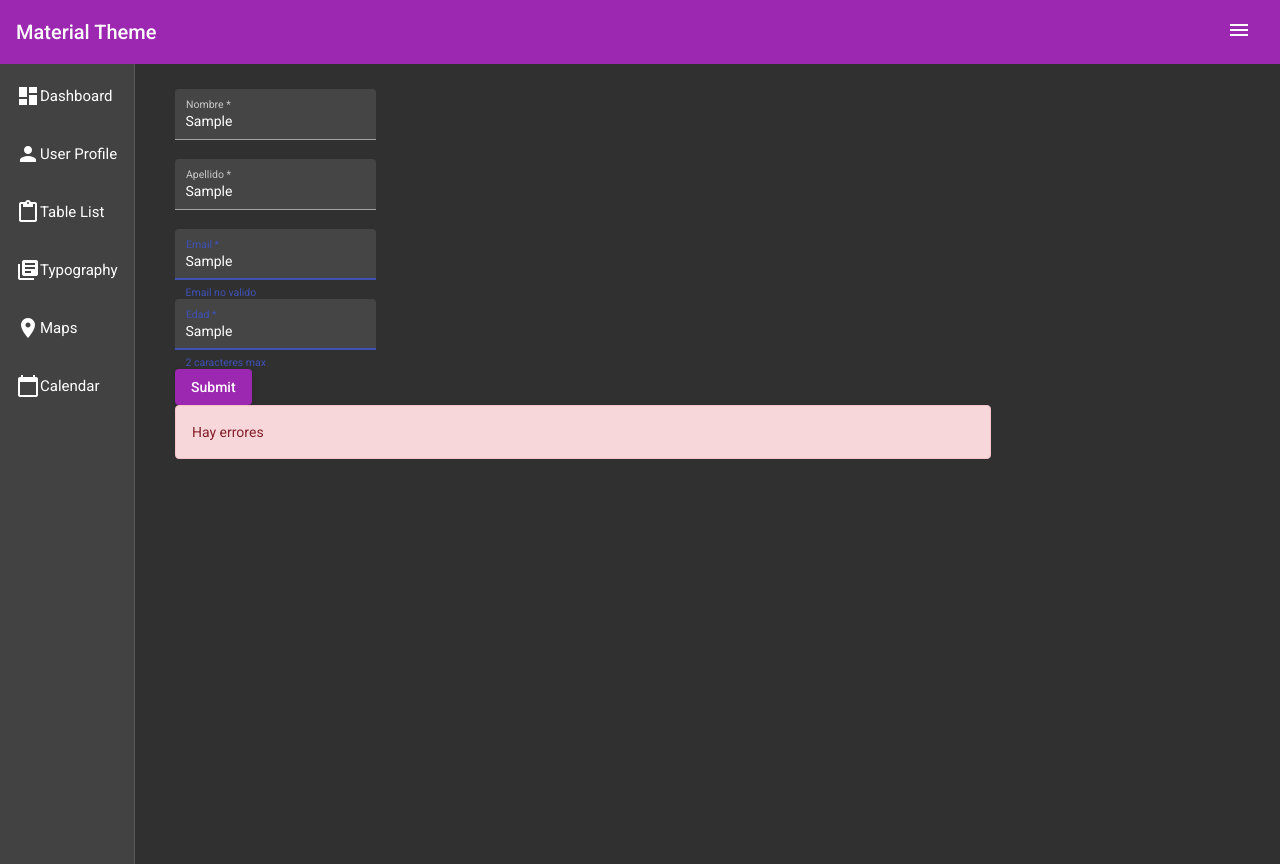
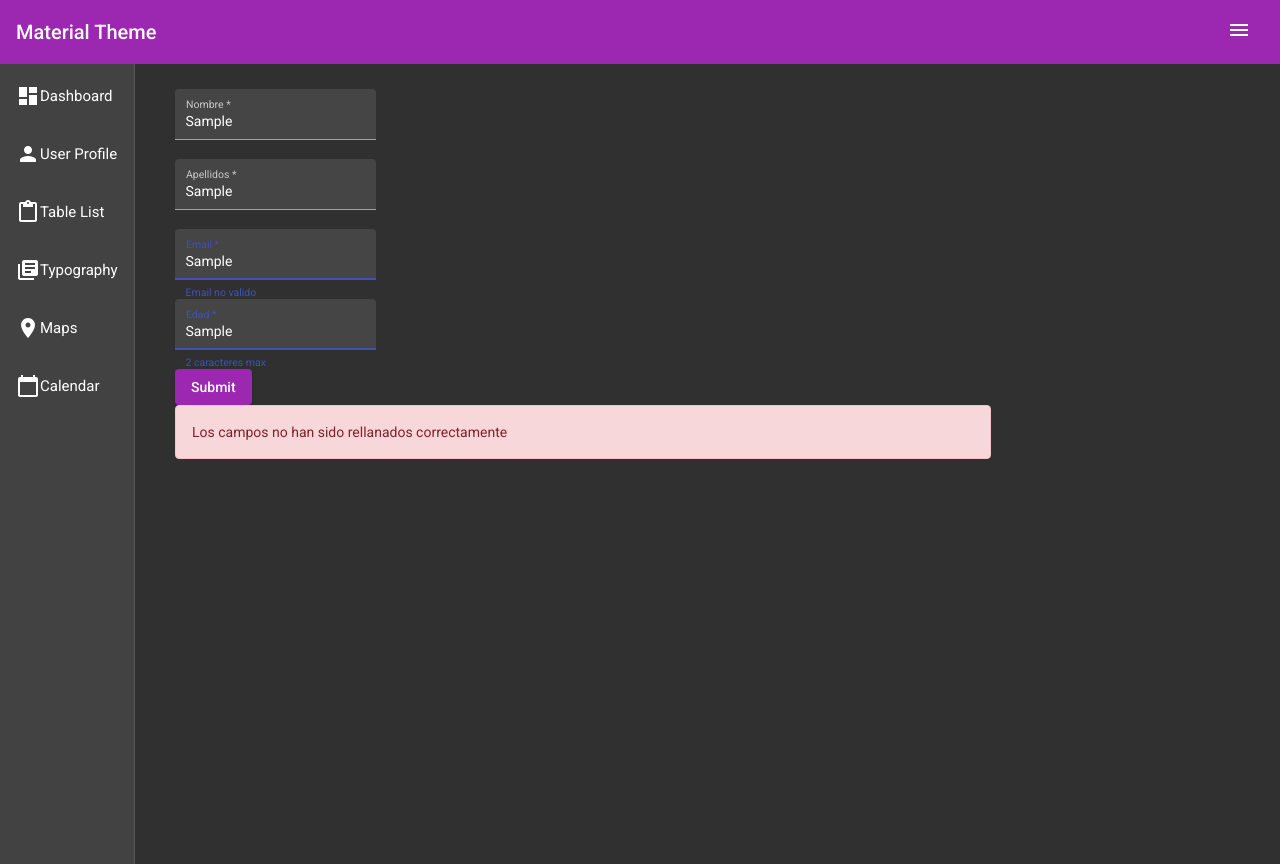
Before and after one commit to rayo80/ProyectoFinal-Coder, an Angular app: page / in a window 1280 px wide. Both pictures are taken after typing "Sample", "Sample", "Sample", "Sample" into the empty fields and a click on the button "Submit". Built offline with nearby package versions, Linux system fonts and the light colour scheme.

Commit message:
pipe de union

```diff
--- a/src/app/alumnos-form/alumnos-form.component.html
+++ b/src/app/alumnos-form/alumnos-form.component.html
@@ -10,8 +10,8 @@
     </div>
     <div>
       <mat-form-field appearance="fill">
-        <mat-label>Apellido</mat-label>
-        <input formControlName="apellido" matInput>
+        <mat-label>Apellidos</mat-label>
+        <input formControlName="apellidos" matInput>
       </mat-form-field>
     </div>
     <div>
@@ -42,6 +42,6 @@
 
     <button mat-raised-button color="primary">Submit</button>
     <div class="alert alert-danger" *ngIf="error">
-        Hay errores
+        Los campos no han sido rellanados correctamente
     </div>
 </form>
--- a/src/app/alumnos-form/alumnos-form.component.ts
+++ b/src/app/alumnos-form/alumnos-form.component.ts
@@ -23,13 +23,13 @@ export class AlumnosFormComponent implements OnInit {
   ngOnInit(): void {
     this.formAlumnos = this.fbuild.group({
       name: ['', [Validators.required]],
-      apellido: ['', [Validators.required]],
+      apellidos: ['', [Validators.required]],
       email: ['', [Validators.required, Validators.email]],
       edad:['',[Validators.required, Validators.maxLength(2)]],
   });
   if(this.alumnoToEdit){
     this.formAlumnos.get('name')?.patchValue(this.alumnoToEdit.name);
-    this.formAlumnos.get('apellido')?.patchValue(this.alumnoToEdit.apellidos);
+    this.formAlumnos.get('apellidos')?.patchValue(this.alumnoToEdit.apellidos);
     this.formAlumnos.get('email')?.patchValue(this.alumnoToEdit.email);
     this.formAlumnos.get('edad')?.patchValue(this.alumnoToEdit.edad);
   }
--- a/src/app/alumnos-table/alumnos-table.component.html
+++ b/src/app/alumnos-table/alumnos-table.component.html
@@ -12,19 +12,25 @@
         <td mat-cell *matCellDef="let element"> {{element.name}} </td>
       </ng-container>
 
-      <!-- Weight Column -->
+      <!-- Adress Column -->
       <ng-container matColumnDef="apellido">
         <th mat-header-cell *matHeaderCellDef> Apellido</th>
-        <td mat-cell *matCellDef="let element"> {{element.apellido}} </td>
+        <td mat-cell *matCellDef="let element"> {{element.apellidos}} </td>
       </ng-container>
 
-      <!-- Symbol Column -->
+      <!-- Pipe Column -->
+      <ng-container matColumnDef="complete">
+        <th mat-header-cell *matHeaderCellDef> Pipe</th>
+        <td mat-cell *matCellDef="let element"> {{element.name | join: element.apellidos }} </td>
+      </ng-container>
+
+      <!-- Age Column -->
       <ng-container matColumnDef="edad">
           <th mat-header-cell *matHeaderCellDef> Edad </th>
           <td mat-cell *matCellDef="let element"> {{element.edad}} </td>
       </ng-container>
 
-      <!-- Symbol Column -->
+      <!-- Email Column -->
       <ng-container matColumnDef="email">
         <th mat-header-cell *matHeaderCellDef> Email </th>
         <td mat-cell *matCellDef="let element"> {{element.email}} </td>
@@ -66,7 +72,7 @@
       <mat-list role="list">
         <div *ngFor="let alum of alumnos">
           <mat-list role="list">
-            <mat-list-item role="listitem">{{alum |json}}</mat-list-item>
+            <mat-list-item role="listitem">{{alum | json}}</mat-list-item>
           </mat-list>
         </div>
       </mat-list>
--- a/src/app/alumnos-table/alumnos-table.component.ts
+++ b/src/app/alumnos-table/alumnos-table.component.ts
@@ -20,7 +20,7 @@ export class AlumnosTableComponent implements OnInit {
   @Output() alumnoToEdit= new EventEmitter<AlumnoSchema>();//esta data se envia con el boton editar
   @Output() alumnosupdated= new EventEmitter<AlumnoSchema[] | null>();//esta data se envia con el boton editar(poner null)
 
-  displayedColumns: string[] = ['id', 'name', 'apellido', 'email', 'edad', 'editar', 'eliminar'];
+  displayedColumns: string[] = ['id', 'name', 'apellido', 'complete', 'email', 'edad', 'editar', 'eliminar'];
   @ViewChild(MatTable) table: MatTable<AlumnoSchema>;
 
   refresh(){
--- a/src/app/app.module.ts
+++ b/src/app/app.module.ts
@@ -11,6 +11,8 @@ import { AlumnosFormComponent } from './alumnos-form/alumnos-form.component';
 import { ReactiveFormsModule } from '@angular/forms';
 import { AlumnosTableComponent } from './alumnos-table/alumnos-table.component';
 import { AlumnoContentComponent } from './alumno-content/alumno-content.component';
+import { JoinWordsPipe } from './custom/join-words.pipe';
+import { JoinPipe } from './custom/join.pipe';
 
 @NgModule({
   declarations: [
@@ -19,7 +21,9 @@ import { AlumnoContentComponent } from './alumno-content/alumno-content.componen
     SidenavComponent,
     AlumnosFormComponent,
     AlumnosTableComponent,
-    AlumnoContentComponent
+    AlumnoContentComponent,
+    JoinWordsPipe,
+    JoinPipe
   ],
   imports: [
     BrowserModule,
--- /dev/null
+++ b/src/app/custom/join-words.pipe.ts
@@ -0,0 +1,13 @@
+import { Pipe, PipeTransform } from '@angular/core';
+
+@Pipe({
+  name: 'joinWords'
+})
+export class JoinWordsPipe implements PipeTransform {
+
+  transform(value: string, word2: string): string {
+      return `${value}: ${word2}`;
+  }
+
+
+}
--- /dev/null
+++ b/src/app/custom/join.pipe.ts
@@ -0,0 +1,12 @@
+import { Pipe, PipeTransform } from '@angular/core';
+
+@Pipe({
+  name: 'join'
+})
+export class JoinPipe implements PipeTransform {
+
+  transform(word1: string, word2: string): string {
+    return `${word1}: ${word2}`;
+}
+
+}
```
Also changed, not shown: 2 other files (tests, documents, lock files or other folders).
